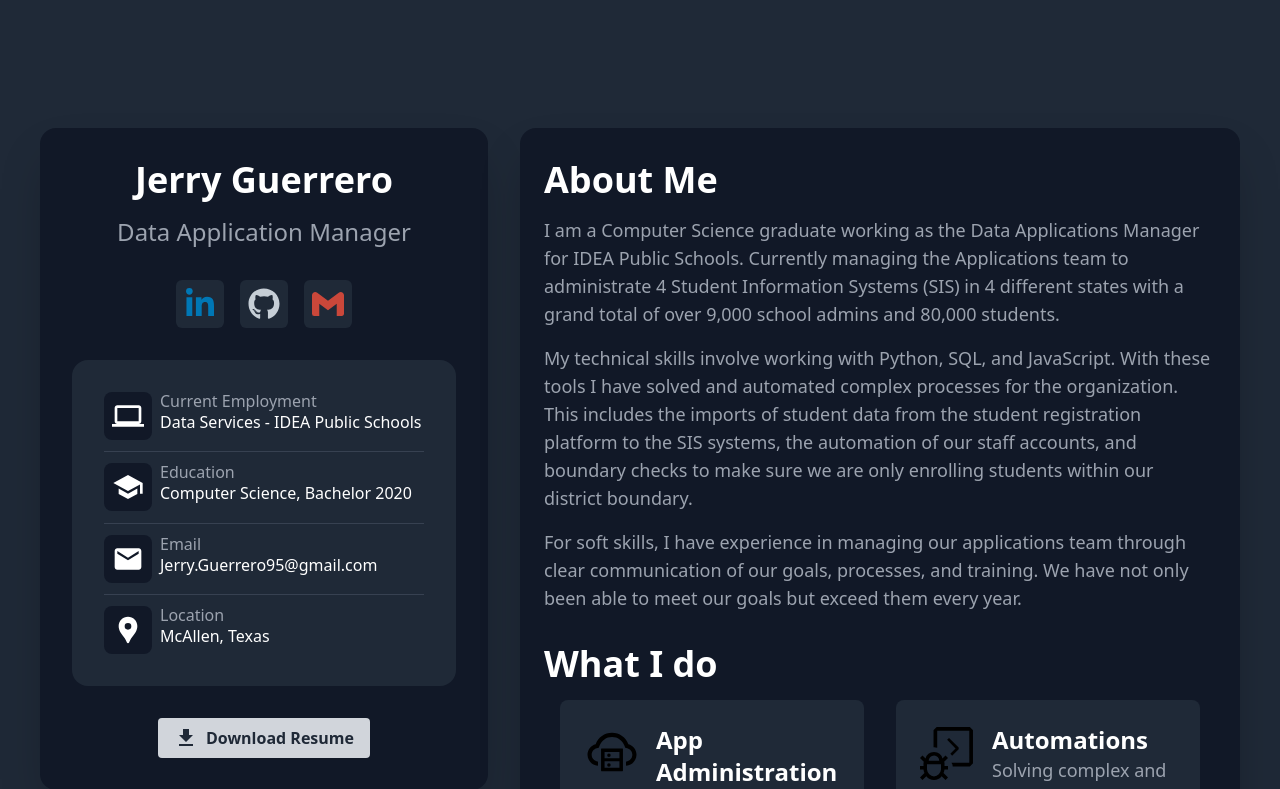
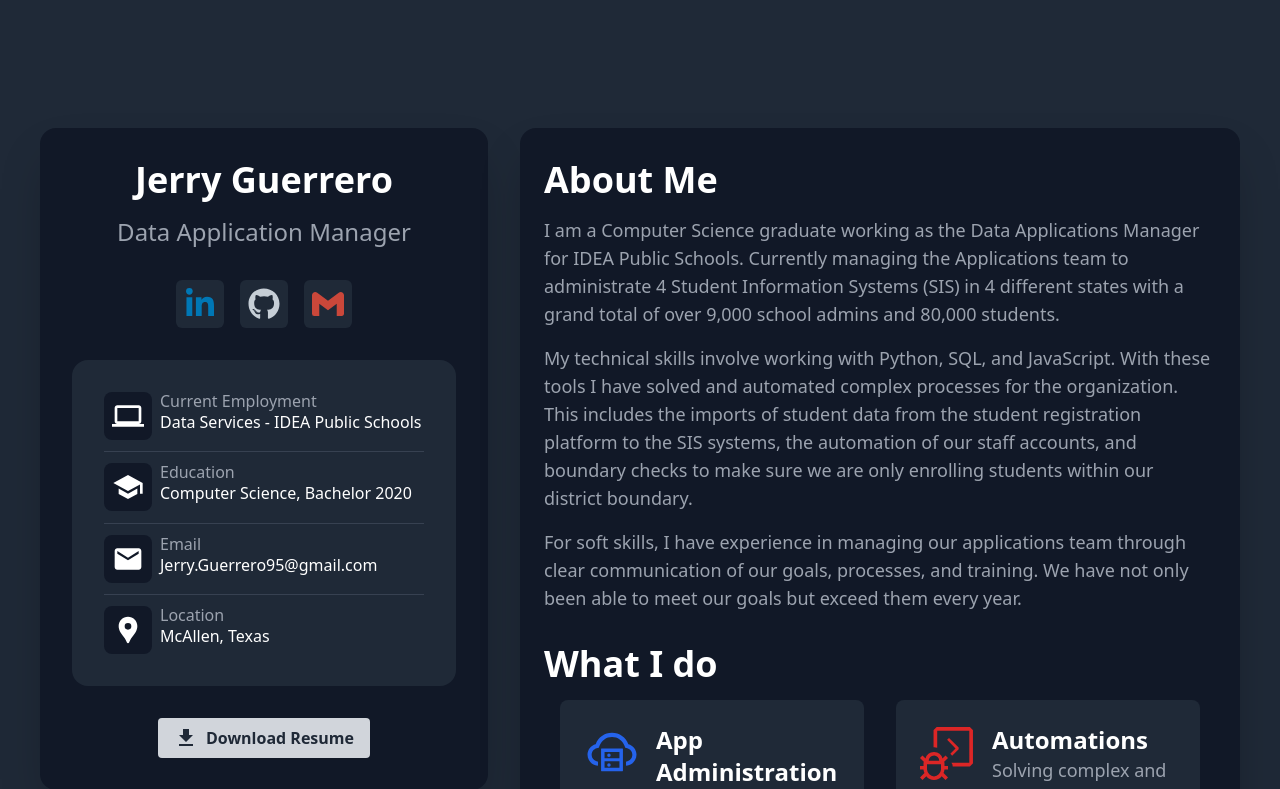
Before and after one commit to Durzo95/jerry-guerrero-portfolio, a Next.js app: page / in a window 1280 px wide. Shown: the top 789 px of the page. Built offline with nearby package versions, Linux system fonts and the light colour scheme.

Commit message:
allow dynamic imports of colors in tailwin

```diff
--- a/tailwind.config.js
+++ b/tailwind.config.js
@@ -4,6 +4,11 @@ module.exports = {
     './pages/**/*.{js,ts,jsx,tsx}',
     './components/**/*.{js,ts,jsx,tsx}',
   ],
+  safelist: [
+    {
+      pattern: /text-*/,
+    }
+  ],
   theme: {
     extend: {},
   },
```
